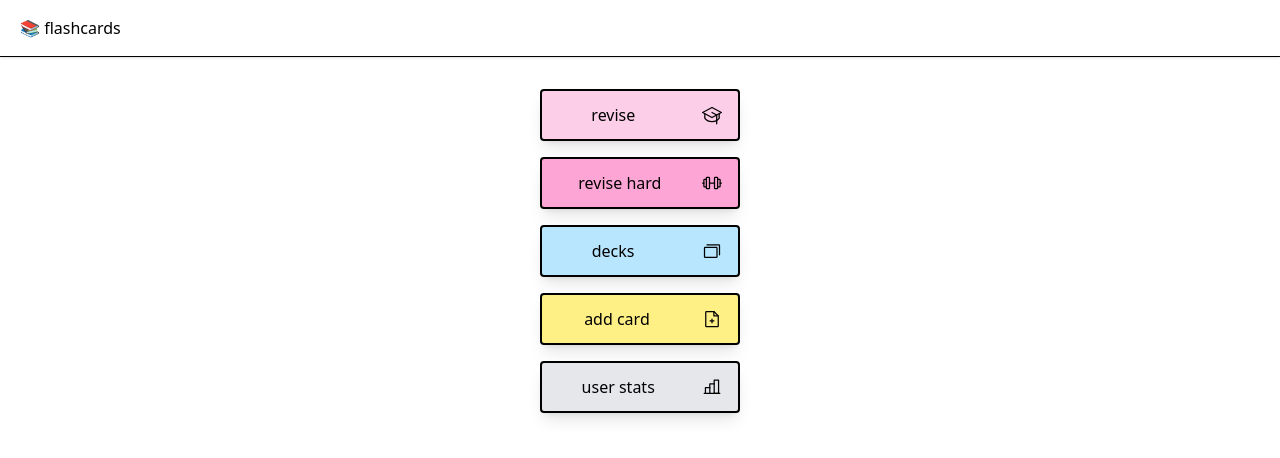
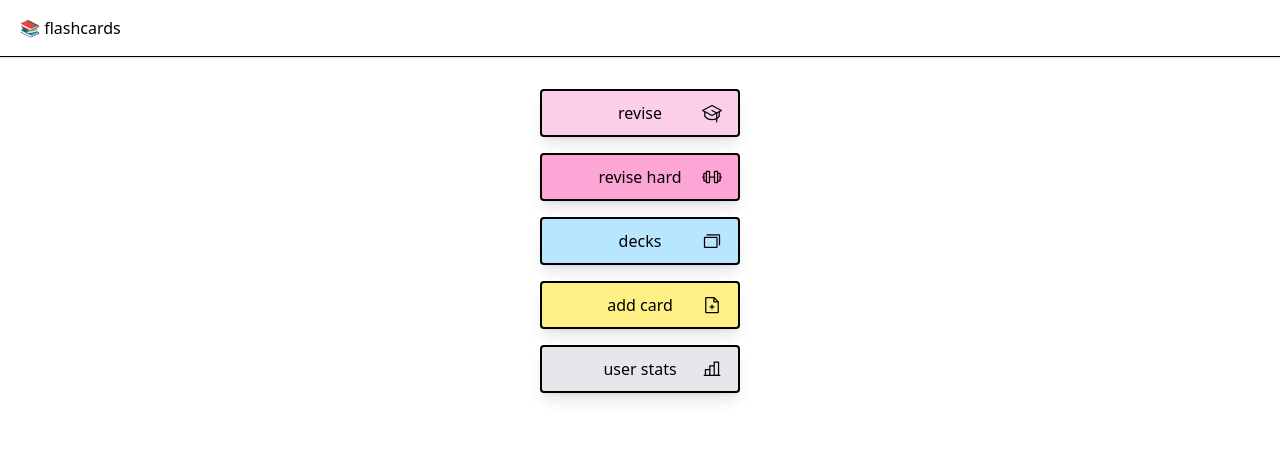
Before and after one commit to acunil/flashcards, a React (Vite) app in the folder flashcards-app/: page / in a window 1280 px wide. Shown: the top 458 px of the page. Built offline with nearby package versions, Linux system fonts and the light colour scheme.

Commit message:
FC-44 fix homepage button text

```diff
--- a/flashcards-app/src/components/homeButtons/index.tsx
+++ b/flashcards-app/src/components/homeButtons/index.tsx
@@ -49,9 +49,11 @@ const HomeButtons = () => {
         <button
           key={label}
           onClick={() => navigate(path)}
-          className={`flex justify-between items-center text-black py-3 px-4 w-50 rounded shadow-lg cursor-pointer hover:bg-gray-200 border-black border-2 ${buttonClassName}`}
+          className={`relative flex items-center text-black py-3 px-4 w-50 rounded shadow-lg cursor-pointer hover:bg-gray-200 border-black border-2 ${buttonClassName}`}
         >
-          <span className="mx-auto font-medium">{label}</span>
+          <span className="absolute left-1/2 top-1/2 -translate-x-1/2 -translate-y-1/2 font-medium">
+            {label}
+          </span>
           <Icon size={20} className="ml-auto" weight="regular" />
         </button>
       ))}
```
